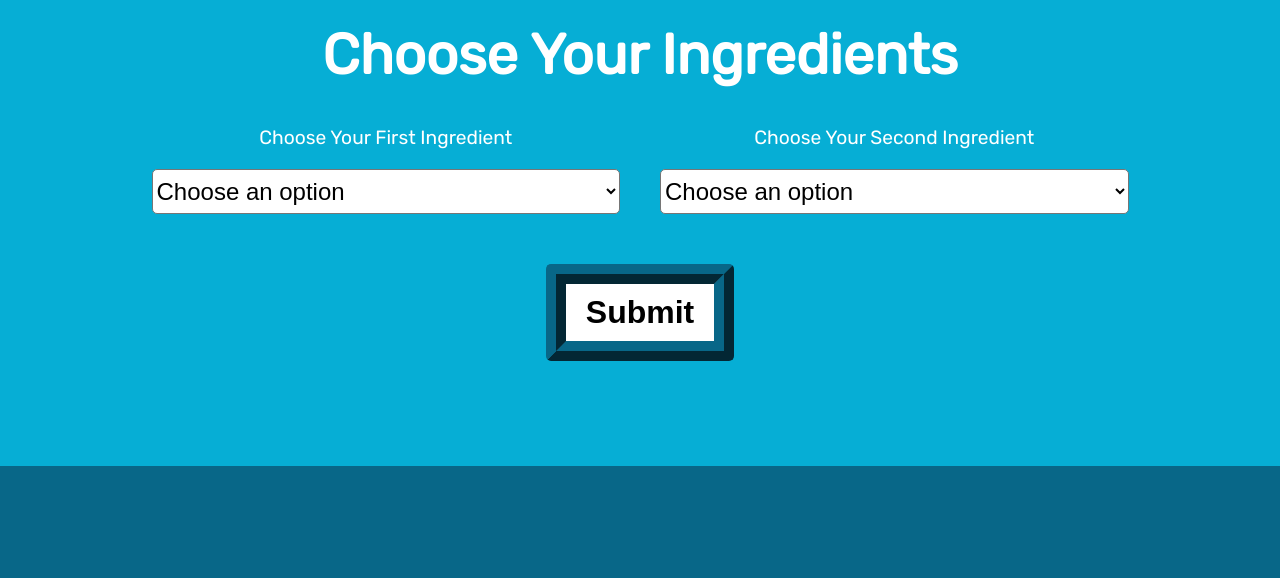
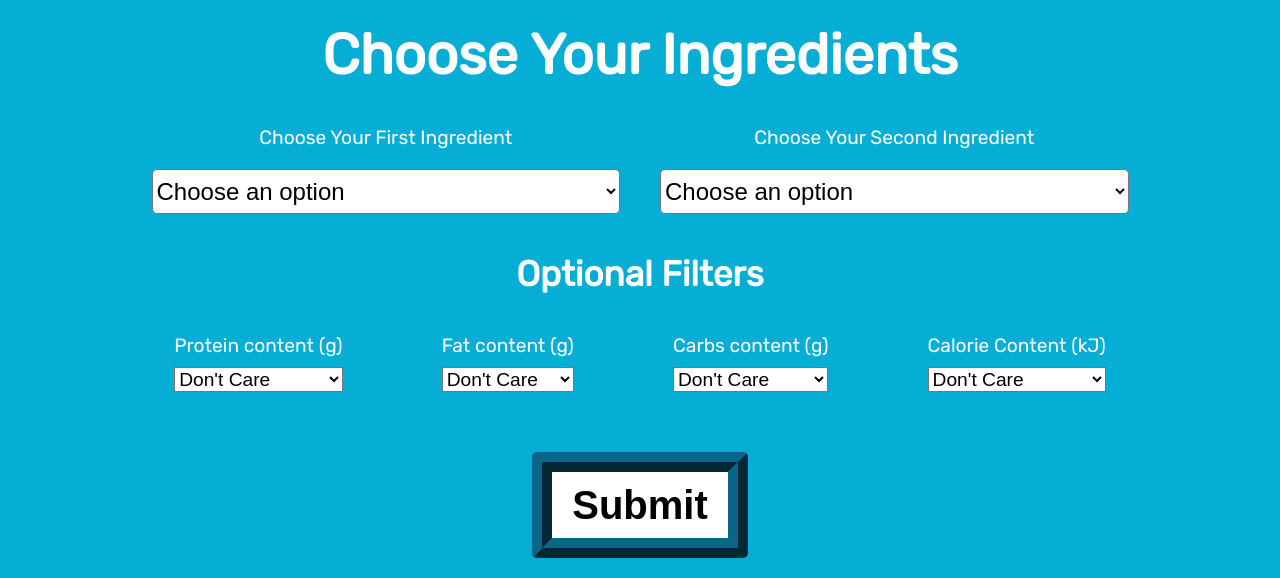
Before and after one commit to AppleMuffin/project2RecipeSelector, a plain HTML site: page index.html in a window 1280 px wide. Shown: the part 672-1250 px from the top of the page. Drawn offline with Linux system fonts and the light colour scheme; grey boxes are pictures that could not be loaded; a web font is replaced by a local one.

Commit message:
added optional macro selections

```diff
--- a/index.html
+++ b/index.html
@@ -59,9 +59,50 @@
                             </select>
                         </div>
                     </div>
+                    <h3>Optional Filters</h3>
+                    <div class="optionalSelections">
+
+                        <div class="optionalSelectionBox">
+                            <label for="proteinContent">Protein content (g)</label>
+                            <select name="proteinContent" id="proteinContent">
+                                <option value="">Don't Care</option>
+                                <option value="10">A little</option>
+                                <option value="20">A bit more</option>
+                                <option value="30">A lot</option>
+                            </select>
+                        </div>
+                        <div class="optionalSelectionBox">
+                        <label for="fatContent">Fat content (g)</label>
+                            <select name="fatContent" id="fatContent">
+                                <option value="0">Don't Care</option>
+                                <option value="5">A little</option>
+                                <option value="15">A bit more</option>
+                                <option value="25">A lot</option>
+                            </select>
+                        </div>
+                        <div class="optionalSelectionBox">
+                            <label for="carbsContent">Carbs content (g)</label>
+                            <select name="carbsContent" id="carbsContent">
+                                <option value="0">Don't Care</option>
+                                <option value="10">A little</option>
+                                <option value="20">A bit more</option>
+                                <option value="30">A lot</option>
+                            </select>
+                        </div>
+                        <div class="optionalSelectionBox">
+                            <label for="">Calorie Content (kJ)</label>
+                            <select name="calorieContent" id="fatContent">
+                                <option value="0">Don't Care</option>
+                                <option value="10">A little</option>
+                                <option value="20">A bit more</option>
+                                <option value="30">A lot</option>
+                            </select>
+                        </div>
+                    </div>
                     <div class="buttonContainer">
                         <button class="buttonSubmit">Submit</button>
                     </div>
+
                 </form>
             </div>
         </section>
--- a/script.js
+++ b/script.js
@@ -35,15 +35,26 @@ recipeApp.getRecipeInfo = (result) => {
 };
 
 // assign all user selections to the API query
-recipeApp.getUserValues = (userSelect1, userSelect2) => {
+recipeApp.getUserValues = (userSelect1, userSelect2, optional1, optional2, optional3) => {
+
 	const userValue1 = userSelect1.options[userSelect1.selectedIndex].value
 	const userValue2 = userSelect2.options[userSelect2.selectedIndex].value
+	const userProtein = optional1.options[optional1.selectedIndex].value
+	const userFat = optional2.options[optional2.selectedIndex].value
+	const userCarbs = optional3.options[optional3.selectedIndex].value
+	// const userCalories = optional4.options[optional4.selectedIndex].value
+
 	recipeApp.apiURL.search = new URLSearchParams({
 		apiKey: '187c0eba5b0d4570b499b9d5f22c7a0a',
 		includeIngredients: `${userValue1},${userValue2}`,
 		addRecipeInformation: true,
+		minProtein: userProtein,
+		minCarbs: userCarbs,
+		minFat: userFat,
+		// maxCalories: userCalories,
 		number: 10,
 	});
+	console.log(recipeApp.apiURL)
 }
 
 
@@ -52,15 +63,20 @@ const button = document.querySelector('.buttonSubmit')
 button.addEventListener('click', function(event){
 	event.preventDefault()
 
-	let firstSelection = document.querySelector("#ingredientSelector1")
-	let secondSelection = document.querySelector("#ingredientSelector2")
+	// consider making a function to select all of these variables, and putting it into an array, and then using spread in the recipeApp.getUserValues
+	let firstIngredient = document.querySelector("#ingredientSelector1");
+	let secondIngredient = document.querySelector("#ingredientSelector2");
+	let userProtein = document.querySelector('#proteinContent');
+	let userFat = document.querySelector('#fatContent');
+	let userCarbs = document.querySelector('#carbsContent');
+	// let userCalories = document.querySelector('#caloriesContent');
 
-	if (firstSelection.selectedIndex === 0 || secondSelection.selectedIndex === 0){
+	if (firstIngredient.selectedIndex === 0 || secondIngredient.selectedIndex === 0){
 
-		alert('Please select an item from each dropdown list')
+		alert('Please select an item from the ingredients dropdown list.')
 
 	} else {
-		recipeApp.getUserValues (firstSelection, secondSelection)
+		recipeApp.getUserValues (firstIngredient, secondIngredient, userProtein, userFat, userCarbs) //serCalories)
 
 		fetch(recipeApp.apiURL)
 			.then((response) => {
--- a/styles/sass/partials/_baseStyles.scss
+++ b/styles/sass/partials/_baseStyles.scss
@@ -1,4 +1,4 @@
-h1, h2, p{
+h1, h2, p, h3{
     color: white;
     margin: 0;
     text-align: center;
@@ -10,6 +10,11 @@ h1 {
 
 h2 {
     font-size: 3.5rem;
+}
+
+h3 {
+    font-size: 2.2rem;
+    padding: 20px;
 }
 
 
@@ -25,8 +30,25 @@ h2 {
     // }
     }
 
+.optionalSelections {
+    padding: 20px 0 30px 0;
+    display: flex;
+    justify-content: space-evenly;
+    label {
+        padding-bottom: 10px;
+    }
+    select {
+        background-color: white;
+    }
+}
+
+.optionalSelectionBox {
+    display: flex;
+    flex-direction: column;
+}
+
 button {
-    font-size: 2rem;
+    font-size: 2.5rem;
     padding: 10px 20px;
     background-color: white;
     border-radius: 5px 5px 5px 5px;
```
Also changed, not shown: styles/styles.css, 1 other file.
